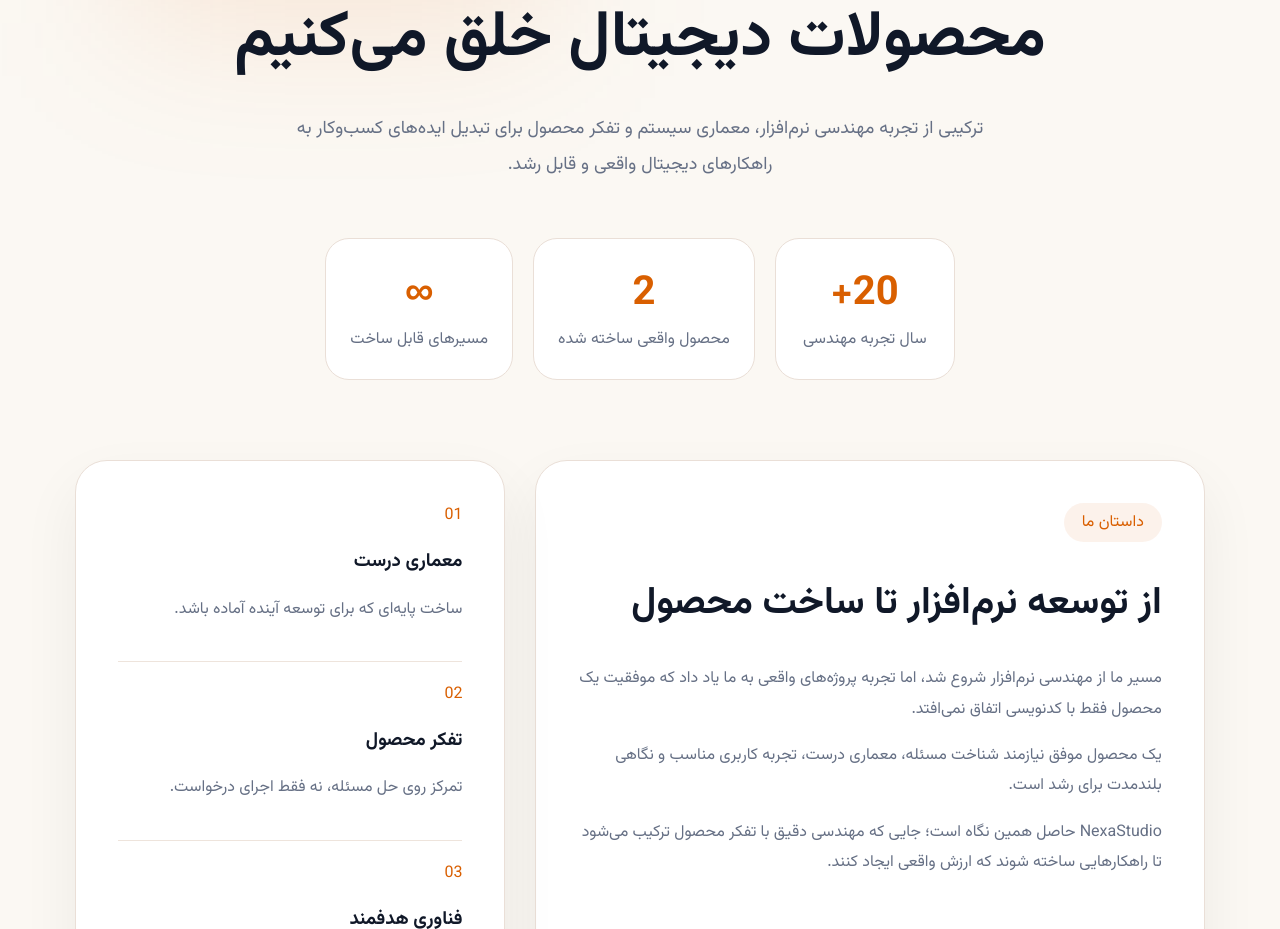
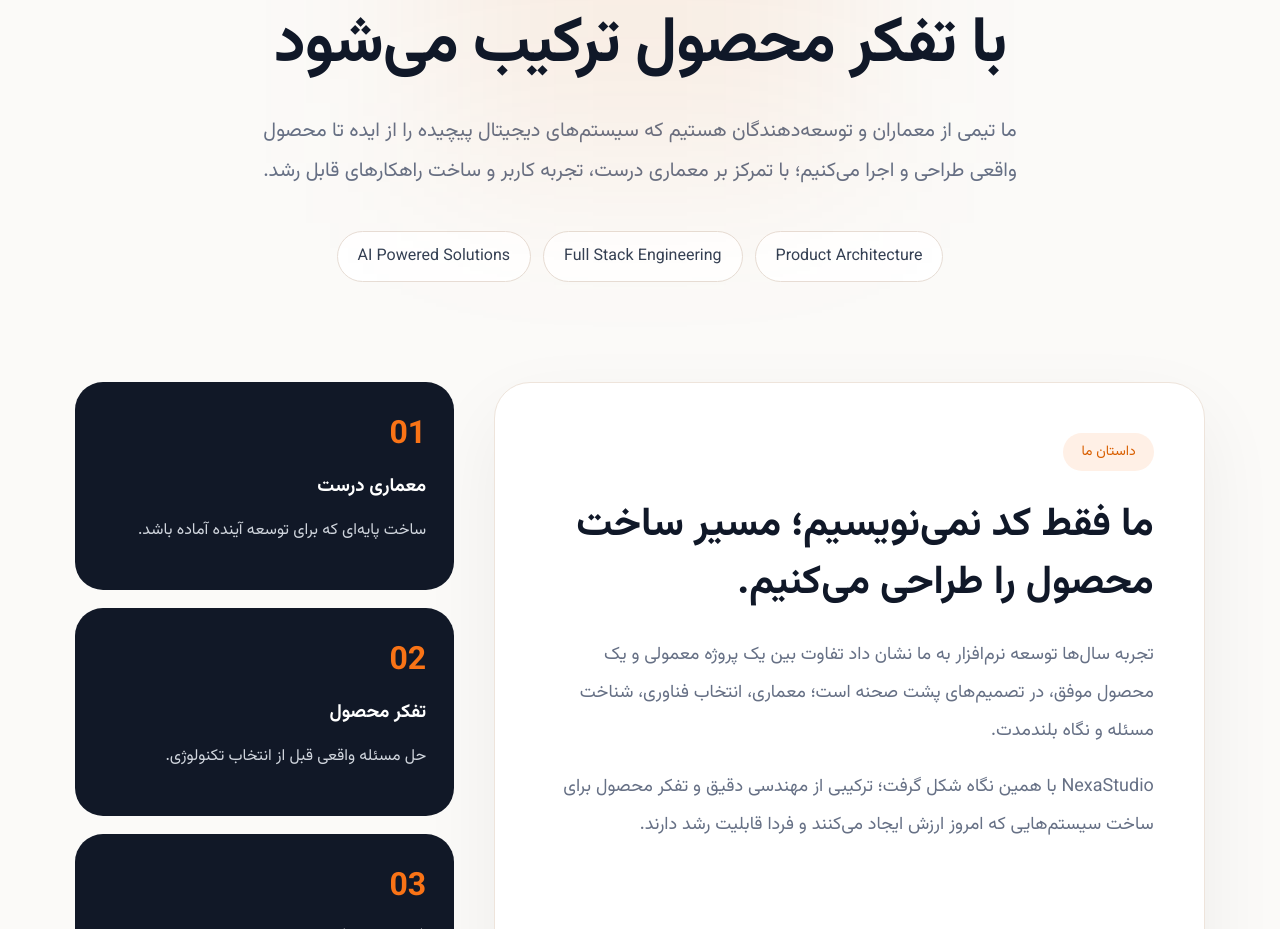
Before and after one commit to zohreksh/smartpilot, a Nuxt app: page /about in a window 1280 px wide. Shown: the part 343-1272 px from the top of the page. Built offline with nearby package versions, Linux system fonts and the light colour scheme.

Commit message:
Redesign about page as premium product studio profile

```diff
--- a/pages/about.vue
+++ b/pages/about.vue
@@ -2,180 +2,81 @@
   <main class="about-page">
     <SiteHeader />
 
-    <section class="about-hero">
+    <section class="hero container">
       <div class="hero-glow"></div>
-      <div class="container hero-content">
-        <span class="about-badge">درباره NexaStudio</span>
-        <h1>
-          ما فقط نرم‌افزار نمی‌سازیم؛<br />
-          محصولات دیجیتال خلق می‌کنیم
-        </h1>
-        <p>
-          ترکیبی از تجربه مهندسی نرم‌افزار، معماری سیستم و تفکر محصول برای
-          تبدیل ایده‌های کسب‌وکار به راهکارهای دیجیتال واقعی و قابل رشد.
-        </p>
-        <div class="hero-meta">
-          <div>
-            <strong>20+</strong>
-            <span>سال تجربه مهندسی</span>
-          </div>
-          <div>
-            <strong>2</strong>
-            <span>محصول واقعی ساخته شده</span>
-          </div>
-          <div>
-            <strong>∞</strong>
-            <span>مسیرهای قابل ساخت</span>
-          </div>
-        </div>
+      <span class="eyebrow">NexaStudio</span>
+      <h1>
+        جایی که مهندسی نرم‌افزار
+        <br />
+        با تفکر محصول ترکیب می‌شود
+      </h1>
+      <p>
+        ما تیمی از معماران و توسعه‌دهندگان هستیم که سیستم‌های دیجیتال پیچیده را
+        از ایده تا محصول واقعی طراحی و اجرا می‌کنیم؛ با تمرکز بر معماری درست،
+        تجربه کاربر و ساخت راهکارهای قابل رشد.
+      </p>
+      <div class="pill-list">
+        <span>Product Architecture</span>
+        <span>Full Stack Engineering</span>
+        <span>AI Powered Solutions</span>
       </div>
     </section>
 
-    <section class="about-story container">
-      <div class="story-panel">
+    <section class="story container">
+      <div class="story-main">
         <span class="section-label">داستان ما</span>
-        <h2>از توسعه نرم‌افزار تا ساخت محصول</h2>
+        <h2>ما فقط کد نمی‌نویسیم؛ مسیر ساخت محصول را طراحی می‌کنیم.</h2>
         <p>
-          مسیر ما از مهندسی نرم‌افزار شروع شد، اما تجربه پروژه‌های واقعی به ما
-          یاد داد که موفقیت یک محصول فقط با کدنویسی اتفاق نمی‌افتد.
+          تجربه سال‌ها توسعه نرم‌افزار به ما نشان داد تفاوت بین یک پروژه معمولی
+          و یک محصول موفق، در تصمیم‌های پشت صحنه است؛ معماری، انتخاب فناوری،
+          شناخت مسئله و نگاه بلندمدت.
         </p>
         <p>
-          یک محصول موفق نیازمند شناخت مسئله، معماری درست، تجربه کاربری مناسب و
-          نگاهی بلندمدت برای رشد است.
-        </p>
-        <p>
-          NexaStudio حاصل همین نگاه است؛ جایی که مهندسی دقیق با تفکر محصول
-          ترکیب می‌شود تا راهکارهایی ساخته شوند که ارزش واقعی ایجاد کنند.
+          NexaStudio با همین نگاه شکل گرفت؛ ترکیبی از مهندسی دقیق و تفکر محصول
+          برای ساخت سیستم‌هایی که امروز ارزش ایجاد می‌کنند و فردا قابلیت رشد
+          دارند.
         </p>
       </div>
-      <div class="principles-panel">
-        <div class="principle">
-          <span>01</span>
+
+      <aside class="principles">
+        <div>
+          <strong>01</strong>
           <h3>معماری درست</h3>
           <p>ساخت پایه‌ای که برای توسعه آینده آماده باشد.</p>
         </div>
-        <div class="principle">
-          <span>02</span>
+        <div>
+          <strong>02</strong>
           <h3>تفکر محصول</h3>
-          <p>تمرکز روی حل مسئله، نه فقط اجرای درخواست.</p>
+          <p>حل مسئله واقعی قبل از انتخاب تکنولوژی.</p>
         </div>
-        <div class="principle">
-          <span>03</span>
+        <div>
+          <strong>03</strong>
           <h3>فناوری هدفمند</h3>
           <p>استفاده از تکنولوژی برای ایجاد ارزش واقعی.</p>
         </div>
-      </div>
+      </aside>
     </section>
   </main>
 </template>
 
 <style scoped>
-.about-page {
-  direction: rtl;
-  min-height: 100vh;
-  background: #fbf8f3;
-}
-.container {
-  max-width: 1200px;
-  margin: 0 auto;
-  padding: 0 24px;
-}
-.about-hero {
-  position: relative;
-  overflow: hidden;
-  padding: 120px 0 80px;
-}
-.hero-glow {
-  position: absolute;
-  width: 420px;
-  height: 420px;
-  background: rgba(217,95,0,.12);
-  filter: blur(80px);
-  top: -120px;
-  left: 10%;
-}
-.hero-content {
-  position: relative;
-  text-align: center;
-}
-.about-badge,
-.section-label {
-  display: inline-flex;
-  padding: 7px 18px;
-  border-radius: 999px;
-  color: #d95f00;
-  background: rgba(217,95,0,.08);
-}
-.about-hero h1 {
-  margin: 28px auto;
-  color: #101828;
-  font-size: clamp(38px,5vw,64px);
-  line-height: 1.35;
-}
-.about-hero p {
-  max-width: 760px;
-  margin: auto;
-  color: #667085;
-  font-size: 18px;
-  line-height: 2;
-}
-.hero-meta {
-  margin-top: 55px;
-  display: flex;
-  justify-content: center;
-  gap: 20px;
-}
-.hero-meta div {
-  min-width: 180px;
-  padding: 24px;
-  background: white;
-  border: 1px solid #eadfd7;
-  border-radius: 24px;
-}
-.hero-meta strong {
-  display: block;
-  color: #d95f00;
-  font-size: 40px;
-}
-.hero-meta span,
-.story-panel p,
-.principle p {
-  color: #667085;
-  line-height: 1.9;
-}
-.about-story {
-  display: grid;
-  grid-template-columns: 1.4fr .9fr;
-  gap: 30px;
-  padding-bottom: 100px;
-}
-.story-panel,
-.principles-panel {
-  background: white;
-  border: 1px solid #eadfd7;
-  border-radius: 32px;
-  padding: 42px;
-  box-shadow: 0 25px 60px rgba(16,24,40,.06);
-}
-.story-panel h2 {
-  font-size: 38px;
-  color: #101828;
-}
-.principles-panel {
-  display: flex;
-  flex-direction: column;
-  gap: 20px;
-}
-.principle {
-  padding-bottom: 20px;
-  border-bottom: 1px solid #eee4dc;
-}
-.principle:last-child { border:0; }
-.principle span { color:#d95f00; }
-.principle h3 { color:#101828; }
-@media(max-width:767px){
- .hero-meta,.about-story{grid-template-columns:1fr;display:grid}
- .about-hero h1{font-size:34px}
- .story-panel,.principles-panel{padding:24px}
-}
+.about-page { direction: rtl; background: #fbfaf8; color: #101828; min-height: 100vh; }
+.container { max-width: 1200px; margin: auto; padding: 0 24px; }
+.hero { position: relative; text-align: center; padding: 130px 24px 100px; overflow: hidden; }
+.hero-glow { position:absolute; width:420px; height:420px; background:rgba(217,95,0,.08); filter:blur(90px); top:20px; left:50%; transform:translateX(-50%); }
+.eyebrow,.section-label { position:relative; display:inline-flex; padding:8px 18px; border-radius:999px; background:#fff0e6; color:#d95f00; font-size:14px; }
+.hero h1 { position:relative; font-size:clamp(38px,5vw,68px); line-height:1.3; margin:30px auto 24px; letter-spacing:-1px; }
+.hero p { max-width:760px; margin:auto; font-size:20px; line-height:2; color:#667085; }
+.pill-list { display:flex; justify-content:center; gap:12px; flex-wrap:wrap; margin-top:40px; }
+.pill-list span { border:1px solid #e7ddd5; background:white; padding:12px 20px; border-radius:999px; color:#344054; }
+.story { display:grid; grid-template-columns:1.5fr .8fr; gap:40px; padding-bottom:100px; }
+.story-main { background:white; border:1px solid #eee4db; border-radius:36px; padding:50px; box-shadow:0 30px 80px rgba(16,24,40,.06); }
+.story-main h2 { font-size:40px; line-height:1.45; margin:25px 0; }
+.story-main p { color:#667085; line-height:2.1; font-size:18px; }
+.principles { display:flex; flex-direction:column; gap:18px; }
+.principles div { background:#111827; color:white; border-radius:28px; padding:28px; }
+.principles strong { color:#f97316; font-size:32px; }
+.principles h3 { margin:12px 0; }
+.principles p { color:#d0d5dd; line-height:1.8; }
+@media(max-width:767px){ .story{grid-template-columns:1fr;} .story-main{padding:28px;} .story-main h2{font-size:28px;} .hero p{font-size:17px;} }
 </style>
```
